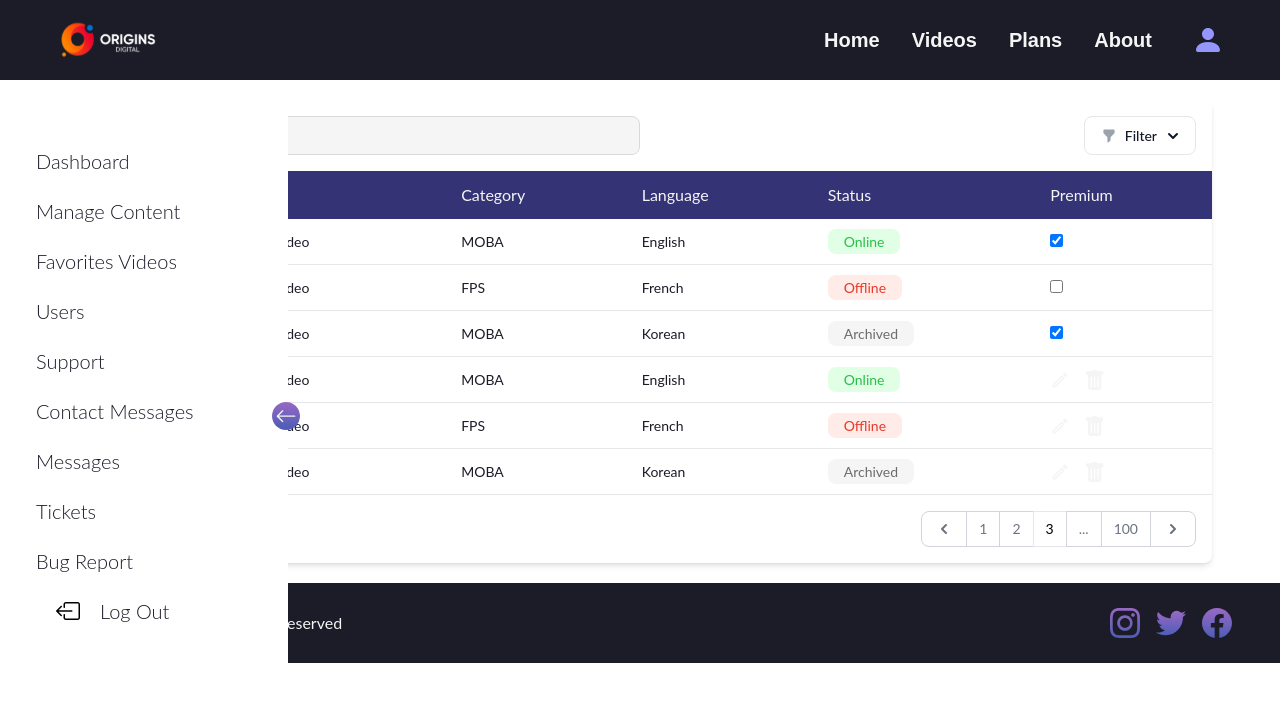
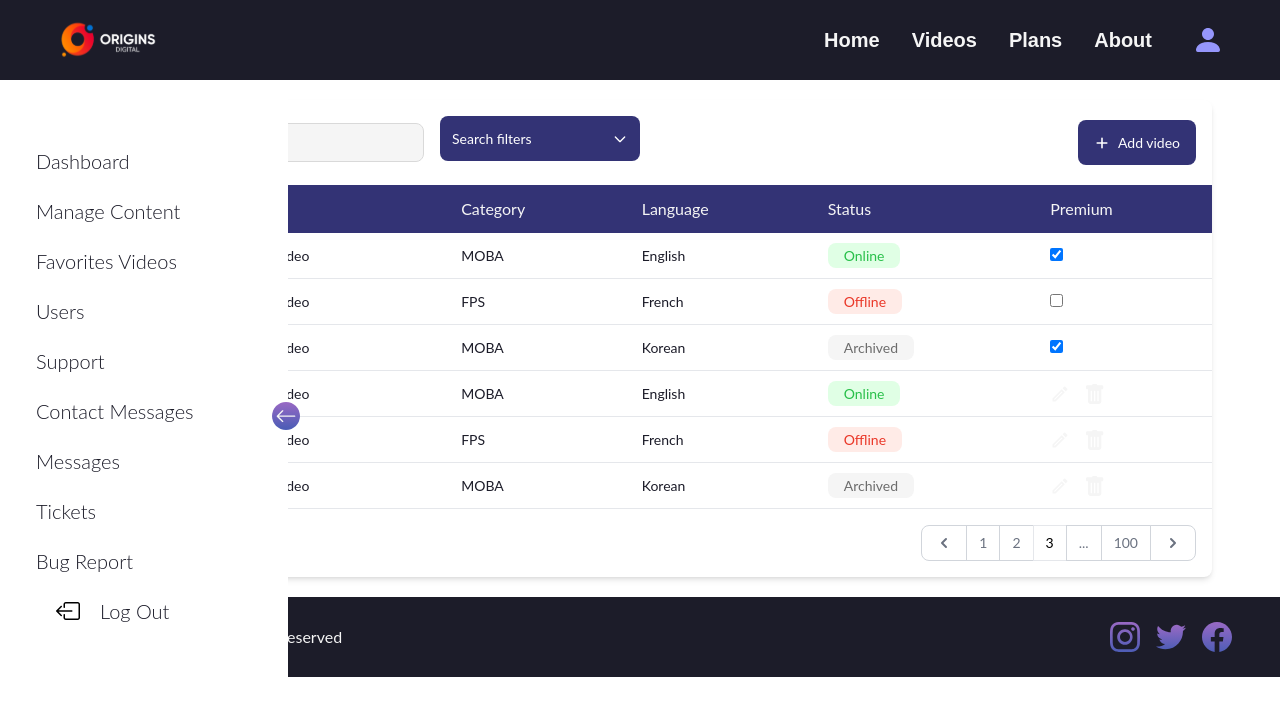
Before and after one commit to WildCodeSchool/2023-02-JS-RemoteFR-JSWizards-P3-Team-Ravenclaw, a React (Vite) app in the folder frontend/: page /account/admin in a window 1280 px wide. Shown: the top 716 px of the page. Built offline with nearby package versions, Linux system fonts and the light colour scheme.

Commit message:
Update of searchbar style

```diff
--- a/frontend/src/components/dashboard/Table/DashSearch.jsx
+++ b/frontend/src/components/dashboard/Table/DashSearch.jsx
@@ -1,20 +1,23 @@
 import Searchbar from "../../utilities/Searchbar";
+import Button from "../../utilities/Button";
+import Dropdown from "../../utilities/Dropdown";
 
 export default function DashSearch() {
   return (
     <div className="flex flex-col items-center justify-between space-y-3 p-4 md:flex-row md:space-x-4 md:space-y-0">
       <div className="w-full md:w-1/2">
-        <form className="flex items-center">
+        <div className="flex items-center gap-4">
           <Searchbar className="relative w-full" />
-        </form>
+          <Dropdown title="Search filters" />
+        </div>
       </div>
-      <div className="flex w-full flex-shrink-0 flex-col items-stretch justify-end space-y-2 md:w-auto md:flex-row md:items-center md:space-x-3 md:space-y-0">
-        <button
+      <div className="flex w-full justify-center space-y-2 md:w-auto md:flex-row md:items-center md:space-x-3 md:space-y-0">
+        <Button
           type="button"
-          className="bg-primary-700 hover:bg-primary-800 focus:ring-primary-300 dark:bg-primary-600 dark:hover:bg-primary-700 dark:focus:ring-primary-800 flex items-center justify-center rounded-lg px-4 py-2 text-sm font-medium text-white focus:outline-none focus:ring-4"
+          customCSS="flex items-center justify-between rounded-lg bg-primary px-4 py-3 text-center text-sm text-white hover:bg-primaryLight focus:outline-none gap-2"
         >
           <svg
-            className="mr-2 h-3.5 w-3.5"
+            className="flex h-4 w-4 justify-end"
             fill="currentColor"
             viewBox="0 0 20 20"
             xmlns="http://www.w3.org/2000/svg"
@@ -27,126 +30,7 @@ export default function DashSearch() {
             />
           </svg>
           Add video
-        </button>
-        <div className="flex w-full items-center space-x-3 md:w-auto">
-          <button
-            id="filterDropdownButton"
-            data-dropdown-toggle="filterDropdown"
-            className="hover:text-primary-700 flex w-full items-center justify-center rounded-lg border border-gray-200 bg-white px-4 py-2 text-sm font-medium text-gray-900 hover:bg-gray-100 focus:z-10 focus:outline-none focus:ring-4 focus:ring-gray-200 dark:border-gray-600 dark:bg-gray-800 dark:text-gray-400 dark:hover:bg-gray-700 dark:hover:text-white dark:focus:ring-gray-700 md:w-auto"
-            type="button"
-          >
-            <svg
-              xmlns="http://www.w3.org/2000/svg"
-              aria-hidden="true"
-              className="mr-2 h-4 w-4 text-gray-400"
-              viewBox="0 0 20 20"
-              fill="currentColor"
-            >
-              <path
-                fillRule="evenodd"
-                d="M3 3a1 1 0 011-1h12a1 1 0 011 1v3a1 1 0 01-.293.707L12 11.414V15a1 1 0 01-.293.707l-2 2A1 1 0 018 17v-5.586L3.293 6.707A1 1 0 013 6V3z"
-                clipRule="evenodd"
-              />
-            </svg>
-            Filter
-            <svg
-              className="-mr-1 ml-1.5 h-5 w-5"
-              fill="currentColor"
-              viewBox="0 0 20 20"
-              xmlns="http://www.w3.org/2000/svg"
-              aria-hidden="true"
-            >
-              <path
-                clipRule="evenodd"
-                fillRule="evenodd"
-                d="M5.293 7.293a1 1 0 011.414 0L10 10.586l3.293-3.293a1 1 0 111.414 1.414l-4 4a1 1 0 01-1.414 0l-4-4a1 1 0 010-1.414z"
-              />
-            </svg>
-          </button>
-          <div
-            id="filterDropdown"
-            className="z-10 hidden w-48 rounded-lg bg-white p-3 shadow dark:bg-gray-700"
-          >
-            <h6 className="mb-3 text-sm font-medium text-gray-900 dark:text-white">
-              Choose brand
-            </h6>
-            <ul
-              className="space-y-2 text-sm"
-              aria-labelledby="filterDropdownButton"
-            >
-              <li className="flex items-center">
-                <input
-                  id="apple"
-                  type="checkbox"
-                  value=""
-                  className="text-primary-600 focus:ring-primary-500 dark:focus:ring-primary-600 h-4 w-4 rounded border-gray-300 bg-gray-100 focus:ring-2 dark:border-gray-500 dark:bg-gray-600 dark:ring-offset-gray-700"
-                />
-                <label
-                  htmlFor="apple"
-                  className="ml-2 text-sm font-medium text-gray-900 dark:text-gray-100"
-                >
-                  Apple (56)
-                </label>
-              </li>
-              <li className="flex items-center">
-                <input
-                  id="fitbit"
-                  type="checkbox"
-                  value=""
-                  className="text-primary-600 focus:ring-primary-500 dark:focus:ring-primary-600 h-4 w-4 rounded border-gray-300 bg-gray-100 focus:ring-2 dark:border-gray-500 dark:bg-gray-600 dark:ring-offset-gray-700"
-                />
-                <label
-                  htmlFor="fitbit"
-                  className="ml-2 text-sm font-medium text-gray-900 dark:text-gray-100"
-                >
-                  Microsoft (16)
-                </label>
-              </li>
-              <li className="flex items-center">
-                <input
-                  id="razor"
-                  type="checkbox"
-                  value=""
-                  className="text-primary-600 focus:ring-primary-500 dark:focus:ring-primary-600 h-4 w-4 rounded border-gray-300 bg-gray-100 focus:ring-2 dark:border-gray-500 dark:bg-gray-600 dark:ring-offset-gray-700"
-                />
-                <label
-                  htmlFor="razor"
-                  className="ml-2 text-sm font-medium text-gray-900 dark:text-gray-100"
-                >
-                  Razor (49)
-                </label>
-              </li>
-              <li className="flex items-center">
-                <input
-                  id="nikon"
-                  type="checkbox"
-                  value=""
-                  className="text-primary-600 focus:ring-primary-500 dark:focus:ring-primary-600 h-4 w-4 rounded border-gray-300 bg-gray-100 focus:ring-2 dark:border-gray-500 dark:bg-gray-600 dark:ring-offset-gray-700"
-                />
-                <label
-                  htmlFor="nikon"
-                  className="ml-2 text-sm font-medium text-gray-900 dark:text-gray-100"
-                >
-                  Nikon (12)
-                </label>
-              </li>
-              <li className="flex items-center">
-                <input
-                  id="benq"
-                  type="checkbox"
-                  value=""
-                  className="text-primary-600 focus:ring-primary-500 dark:focus:ring-primary-600 h-4 w-4 rounded border-gray-300 bg-gray-100 focus:ring-2 dark:border-gray-500 dark:bg-gray-600 dark:ring-offset-gray-700"
-                />
-                <label
-                  htmlFor="benq"
-                  className="ml-2 text-sm font-medium text-gray-900 dark:text-gray-100"
-                >
-                  BenQ (74)
-                </label>
-              </li>
-            </ul>
-          </div>
-        </div>
+        </Button>
       </div>
     </div>
   );
```
